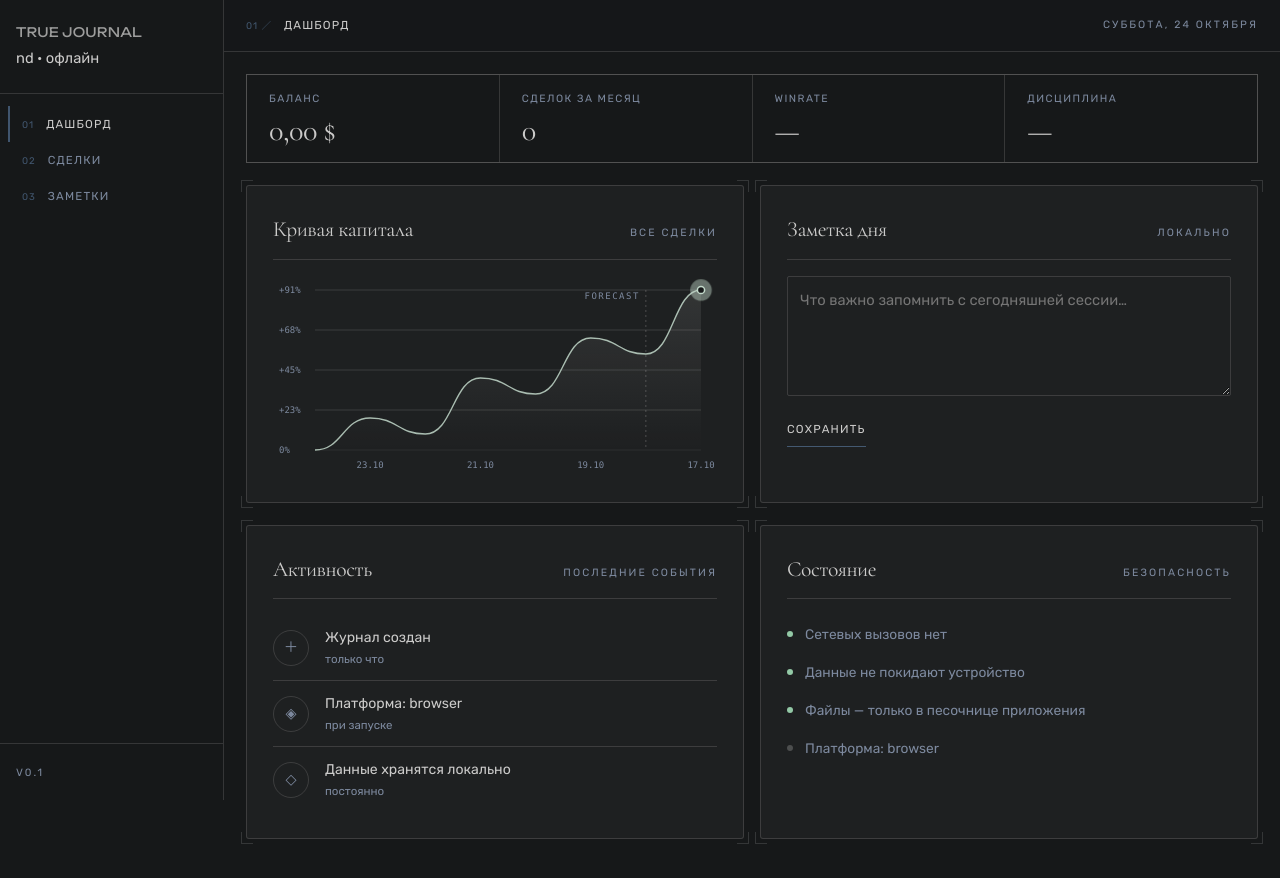
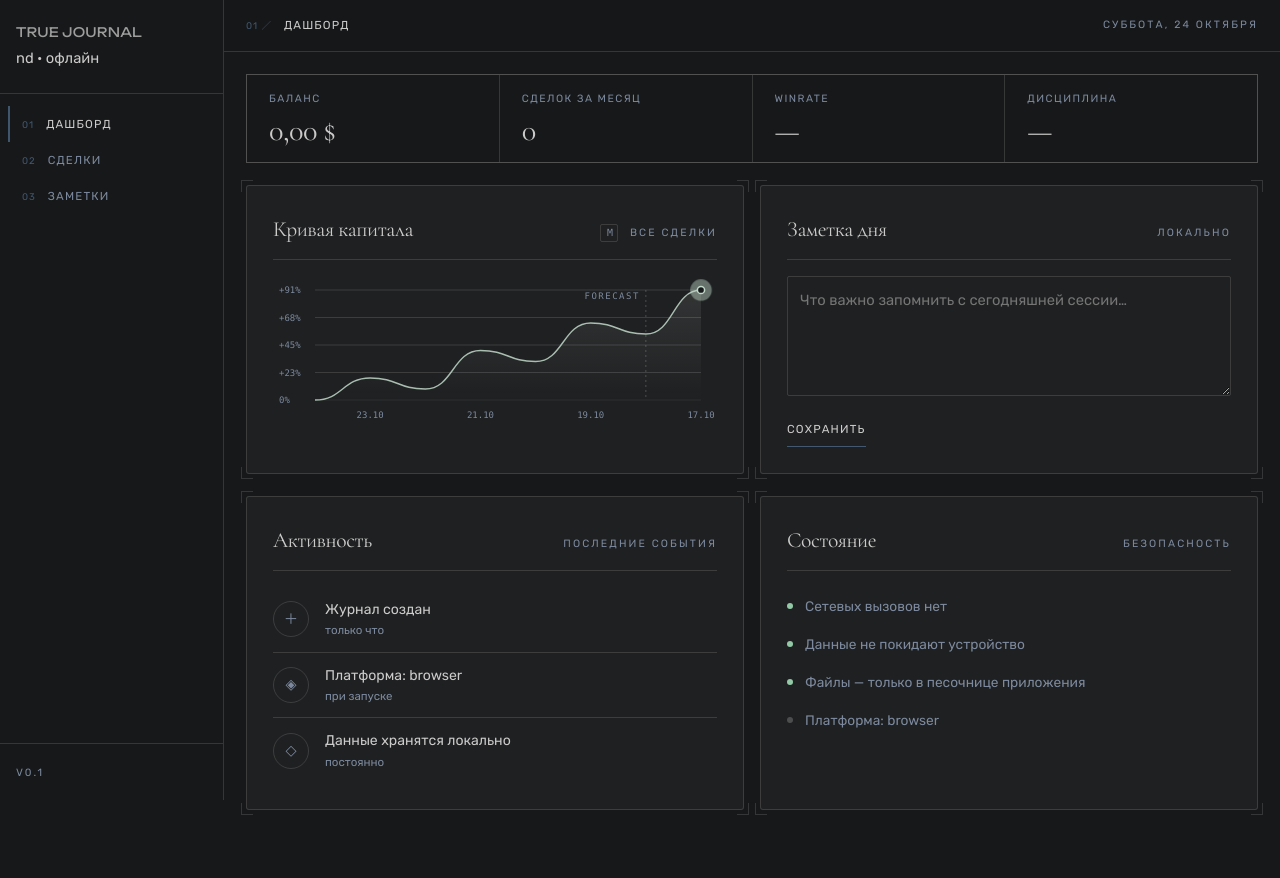
Before and after one commit to Skifak/nd_true-journal, a SvelteKit app: page / in a window 1280 px wide. Shown: the top 878 px of the page. After the commit the page ends 854 px from the top, so only its background shows below. Built offline with nearby package versions, Linux system fonts and the light colour scheme.

Commit message:
feat: кнопка S/M/L слева от сноски — переключение высоты графика (heightRatio)

```diff
--- a/src/lib/components/EquityChart.svelte
+++ b/src/lib/components/EquityChart.svelte
@@ -11,7 +11,13 @@
 	 * Полная ширина (viewBox = реальные пиксели контейнера), высота ~17% ширины [200..320]px.
 	 * @type {{values?: number[], dates?: string[], title?: string}}
 	 */
-	let { values = [22, 26, 24, 31, 29, 36, 34, 42], dates = [], title = 'Кривая капитала' } = $props();
+	let {
+		values = [22, 26, 24, 31, 29, 36, 34, 42],
+		dates = [],
+		title = 'Кривая капитала',
+		/** Доля высоты от ширины контейнера (управляется кнопкой S/M/L) */
+		heightRatio = 0.17
+	} = $props();
 
 	const padT = 14;
 	const padB = 26;
@@ -56,7 +62,7 @@
 
 	// Ширина/высота в пикселях → viewBox 1:1 (без леттербокса)
 	const W = $derived(Math.max(340, Math.round(measured.width) || 720));
-	const H = $derived(Math.round(Math.min(320, Math.max(200, W * 0.17))));
+	const H = $derived(Math.round(Math.min(460, Math.max(150, W * heightRatio))));
 
 	// Даты: из журнала или демо-генерация (последние n дней)
 	const dateLabels = $derived.by(() => {
--- a/src/routes/+page.svelte
+++ b/src/routes/+page.svelte
@@ -2,6 +2,11 @@
 	import { detectPlatform, isTauri } from '#lib/platform/index.js';
 	import { namespaced } from '#lib/storage/local.js';
 	import EquityChart from '#lib/components/EquityChart.svelte';
+
+	// Высота графика: 3 шага (S/M/L), переключается кнопкой в шапке панели
+	const SIZE_RATIOS = [0.13, 0.17, 0.24];
+	const SIZE_LABELS = ['S', 'M', 'L'];
+	let chartSize = $state(1);
 
 	const app = namespaced('ndtj:app:');
 
@@ -49,9 +54,17 @@
 		<span class="fh-c fh-br" aria-hidden="true"></span>
 		<div class="panel-head">
 			<h2 class="panel-title">Кривая капитала</h2>
-			<span class="eyebrow">все сделки</span>
+			<div class="head-tools">
+				<button
+					class="size-btn"
+					onclick={() => (chartSize = (chartSize + 1) % 3)}
+					title="Изменить высоту графика"
+					aria-label="Изменить высоту графика: {SIZE_LABELS[chartSize]}"
+				>{SIZE_LABELS[chartSize]}</button>
+				<span class="eyebrow">все сделки</span>
+			</div>
 		</div>
-		<EquityChart />
+		<EquityChart heightRatio={SIZE_RATIOS[chartSize]} />
 	</div>
 
 	<!-- Заметка дня -->
@@ -159,6 +172,36 @@
 		padding-bottom: var(--sp-sm);
 		border-bottom: 1px solid var(--line);
 		margin-bottom: var(--sp-md);
+	}
+	.head-tools {
+		display: flex;
+		align-items: center;
+		gap: var(--sp-sm);
+	}
+	.size-btn {
+		width: 18px;
+		height: 18px;
+		display: grid;
+		place-items: center;
+		font-family: var(--font-mono);
+		font-size: 0.62rem;
+		line-height: 1;
+		color: var(--ink-muted);
+		background: transparent;
+		border: 1px solid var(--line);
+		border-radius: 2px;
+		cursor: pointer;
+		transition:
+			color 0.2s,
+			border-color 0.2s;
+	}
+	.size-btn:hover {
+		color: var(--ink);
+		border-color: var(--line-strong);
+	}
+	.size-btn:focus-visible {
+		outline: 1px solid var(--accent);
+		outline-offset: 2px;
 	}
 	.panel-title {
 		font-size: 1.35rem;
```
